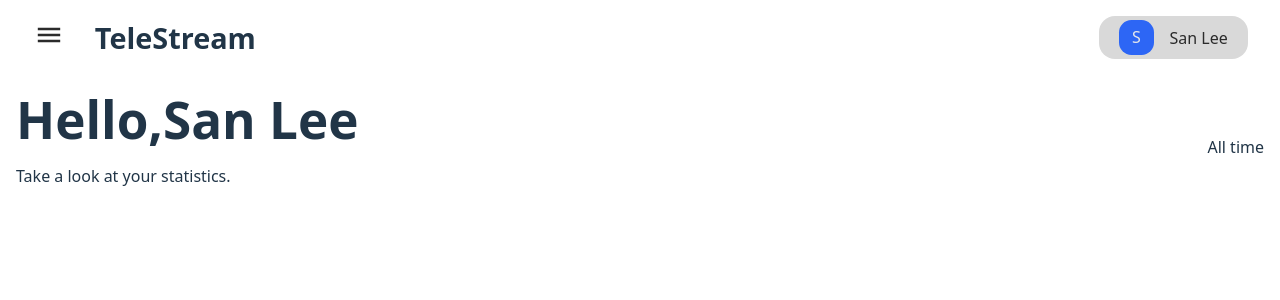
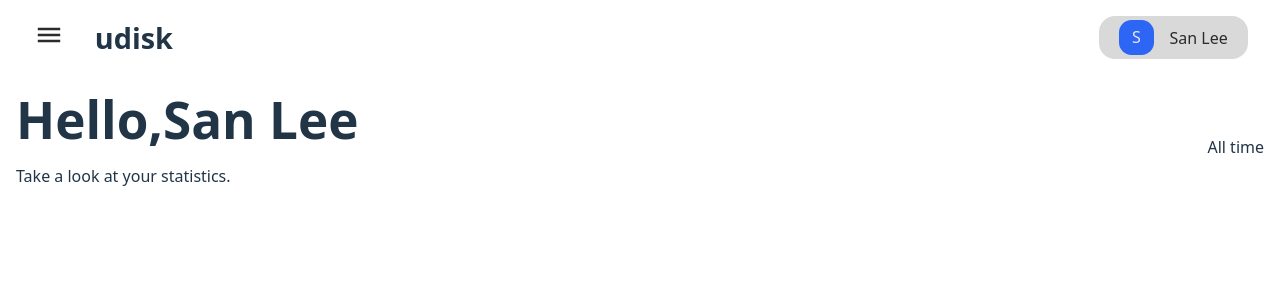
Before and after one commit to jdPronab/telestream-frontend, a React (Vite) app: page /dashboard in a window 1280 px wide. Shown: the top 300 px of the page. Built offline with nearby package versions, Linux system fonts and the light colour scheme.

Commit message:
site title and logo changed

```diff
--- a/index.html
+++ b/index.html
@@ -2,9 +2,9 @@
 <html lang="en">
   <head>
     <meta charset="UTF-8" />
-    <link rel="icon" type="image/svg+xml" href="/vite.svg" />
+    <link rel="icon" type="image/svg+xml" href="/src/assets/cloud.svg" />
     <meta name="viewport" content="width=device-width, initial-scale=1.0" />
-    <title>Telestream</title>
+    <title>udisk</title>
   </head>
   <body>
     <div id="root"></div>
--- a/src/components/Navbar.jsx
+++ b/src/components/Navbar.jsx
@@ -17,7 +17,7 @@ const Navbar = () => {
               src="src/assets/hamburger.svg"
               alt="hamburger" />
           </button>
-          <h1 className="logo-text mil-small">TeleStream</h1>
+          <h1 className="logo-text mil-small">udisk</h1>
         </div>
         {/* <div className="flex align-items-center space-around">
           <Link to='/'>
```
Also changed, not shown: src/assets/cloud.svg (added).
